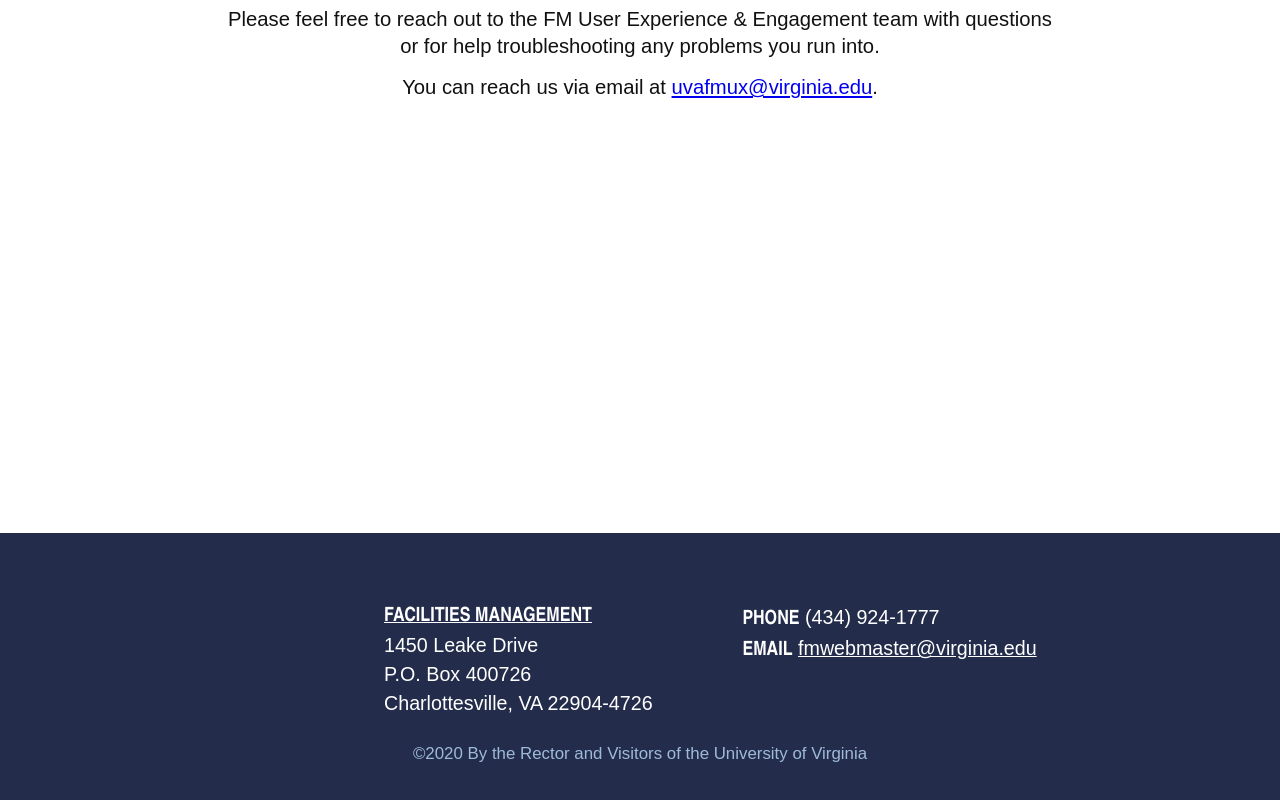
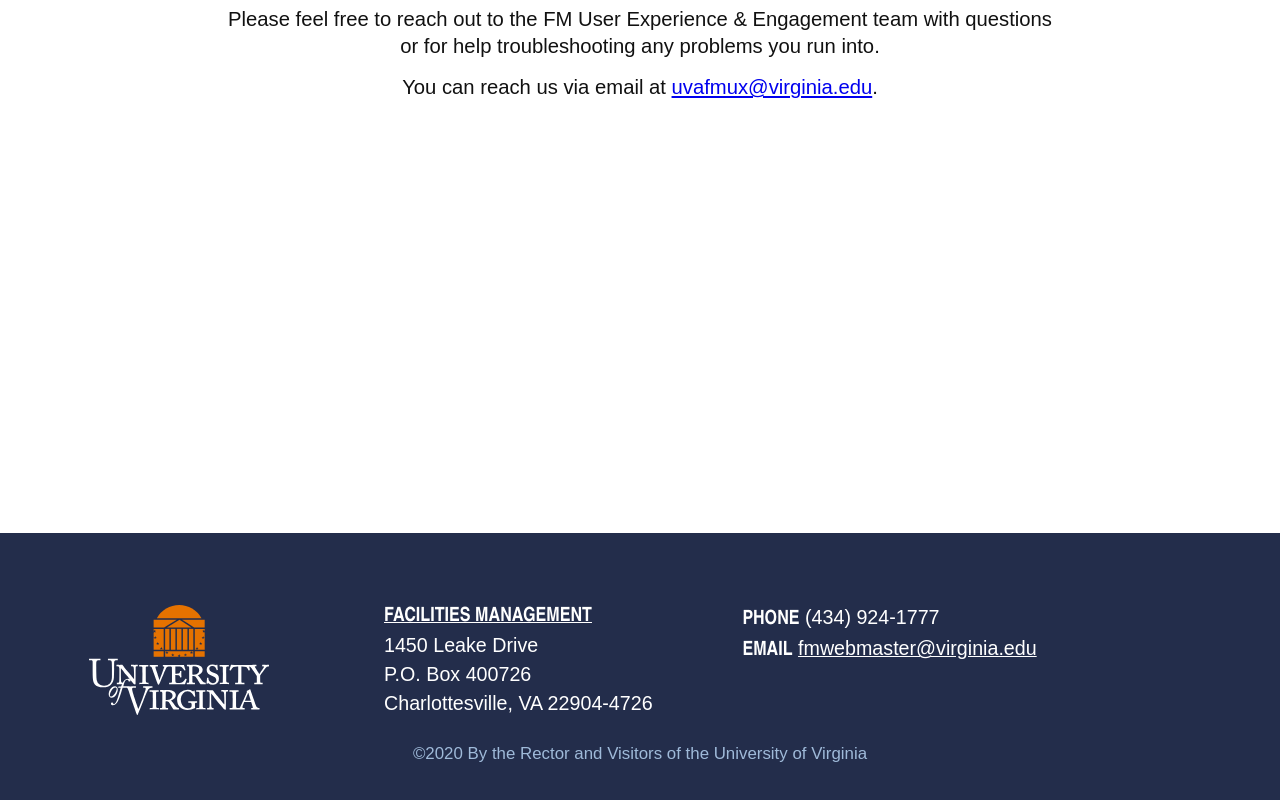
Before and after one commit to JKatras/single-page-starter, a plain HTML site: page index.html in a window 1280 px wide. Shown: the part 3442-4242 px from the top of the page. Drawn offline with nearby package versions, Linux system fonts and the light colour scheme; files whose address does not match are found by name.

```diff
--- a/assets/css/main.css
+++ b/assets/css/main.css
@@ -532,12 +532,9 @@
 }
 .footercol2 li a:hover, .footercol3 li a:hover, .footercol4 li a:hover {text-decoration-color: #eb5f0c;}
 
-#footeruvaLogo {margin:0 auto; padding:0; text-indent:-9999px; width:180px; height:112px;}
+#footeruvaLogo {margin:0 auto; padding:0; width:180px; height:112px;}
 #footeruvaLogo a {
-    background-image: url("../../../../images/layout/logo-uva-footer-ko.svg");
-    background-repeat: no-repeat;
-
-    display:block; z-index:2; position:relative; margin:0; width:180px; height:112px;}
+    display:block; position:relative; margin:0; width:180px; height:112px;}
 
 p.copyright {color:#9fbad9; font-size:.75em;  line-height:1;
     /* margin-left:34%; */
```
